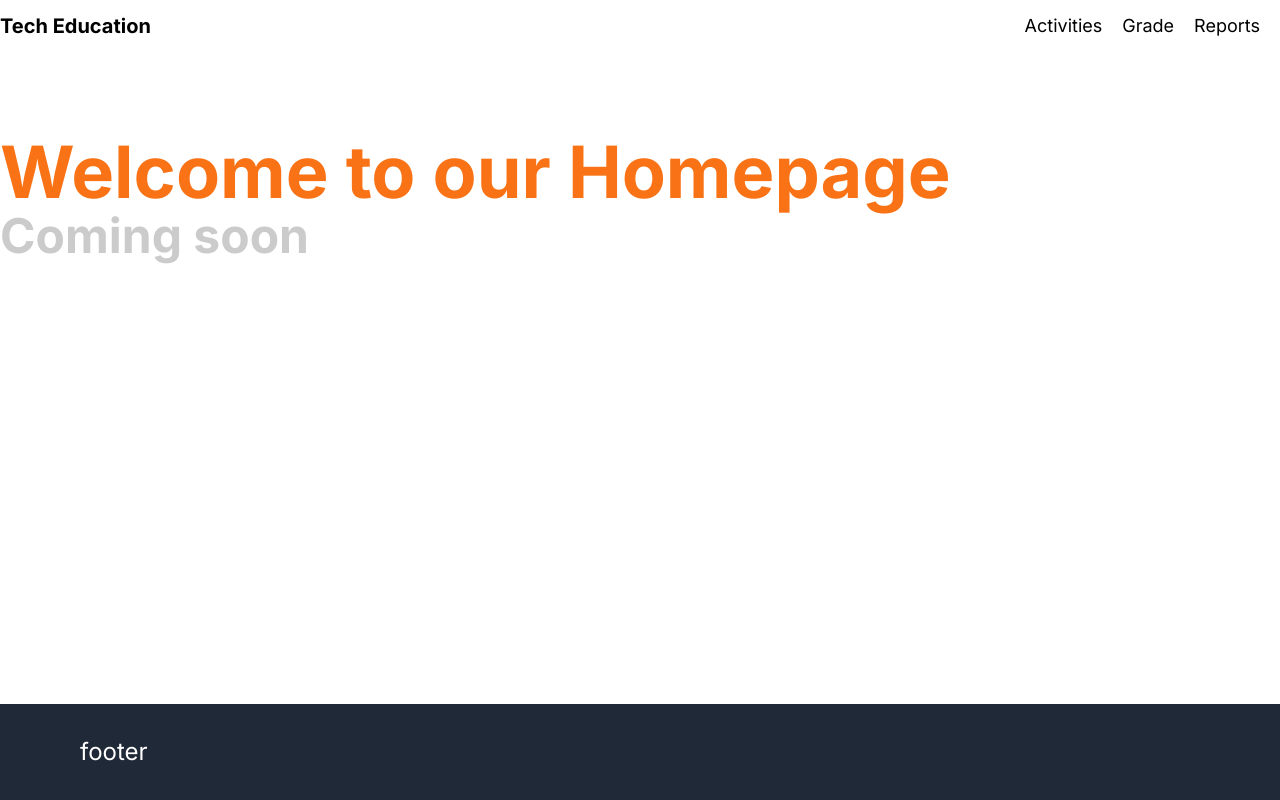
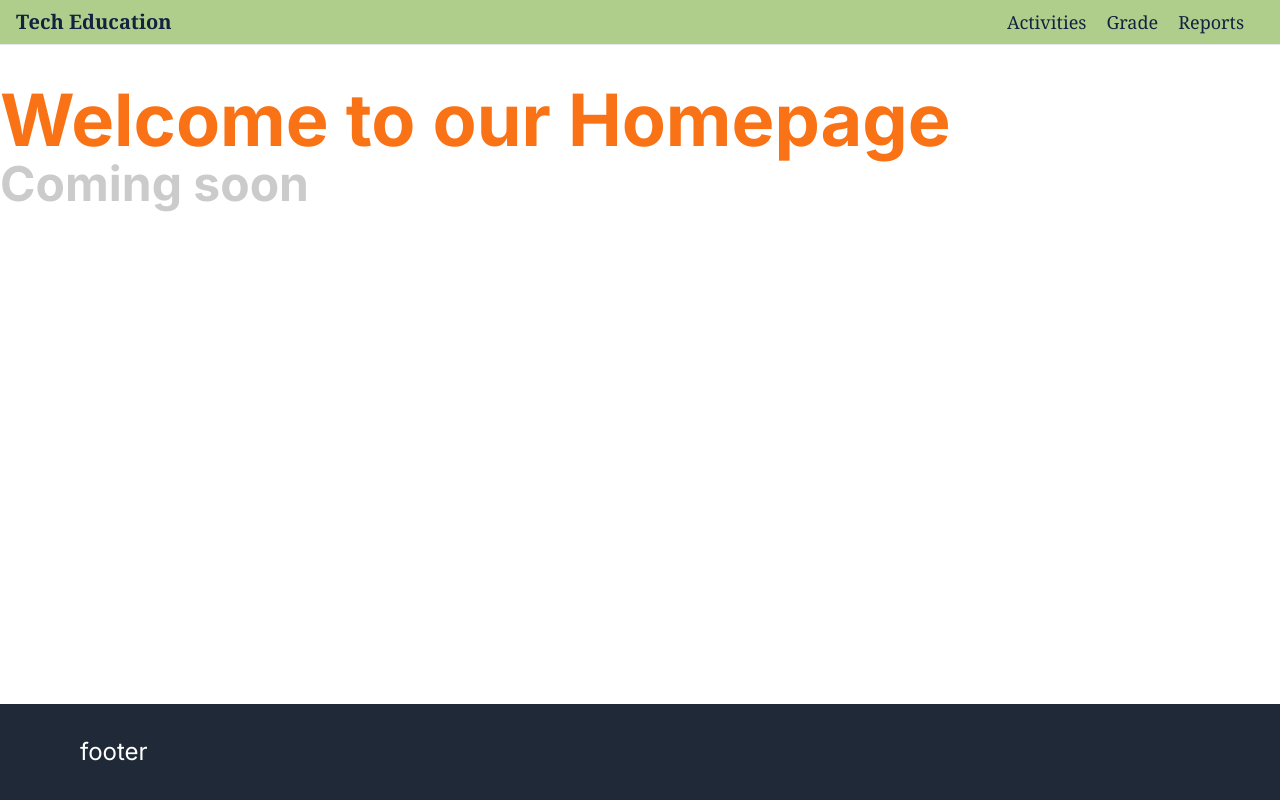
Before and after one commit to ExzyELI/tech-education, a Next.js app: page / in a window 1280 px wide. Shown: the top 800 px of the page. Built offline with nearby package versions, Linux system fonts and the light colour scheme.

Commit message:
header theme matched

```diff
--- a/src/app/page.tsx
+++ b/src/app/page.tsx
@@ -3,8 +3,8 @@ import Image from "next/image";
 export default function Home() {
   return (
     <div className="flex flex-col min-h-screen bg-white">
-      <header className="bg-white text-black py-3">
-        <div className="container mx-auto flex justify-between items-center">
+      <header className="gradient font-family: font-serif leading-normal tracking-normal text-[#132241]">
+        <div className="fixed start-0 top-0 z-20 w-full border-b border-gray-200 bg-[#afce8b] flex justify-between items-center px-4 py-2">
           <h1 className="cursor-pointer text-xl font-bold hover:text-2xl transition-all duration-800 ">Tech Education</h1>
           <div className="flex text-lg">
             <label className="mr-5 cursor-pointer transition-all duration-500 transform hover:-translate-y-1 hover:bg-orange-500 hover:text-white hover:p-1 hover:rounded">Activities</label>
```
